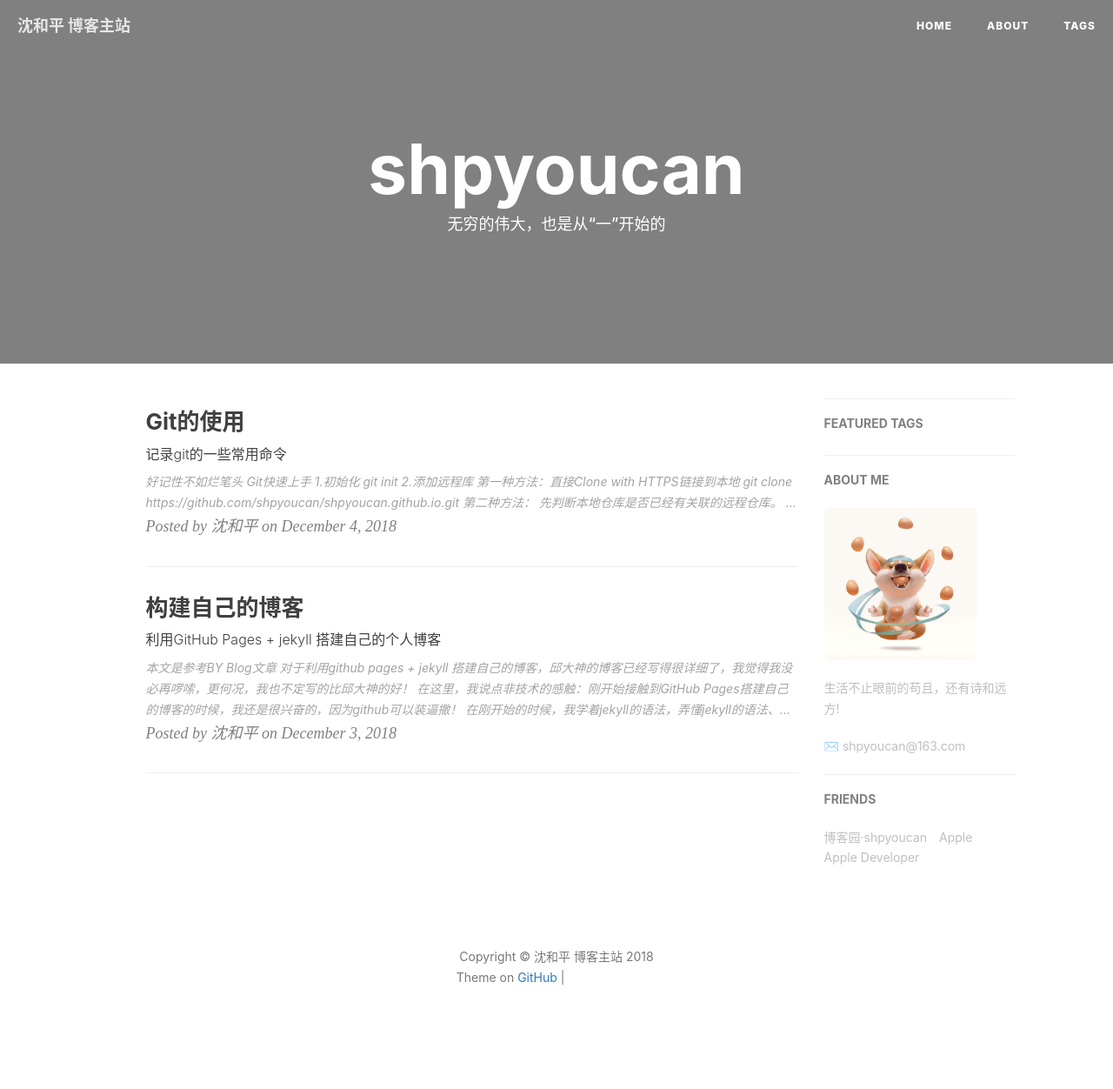
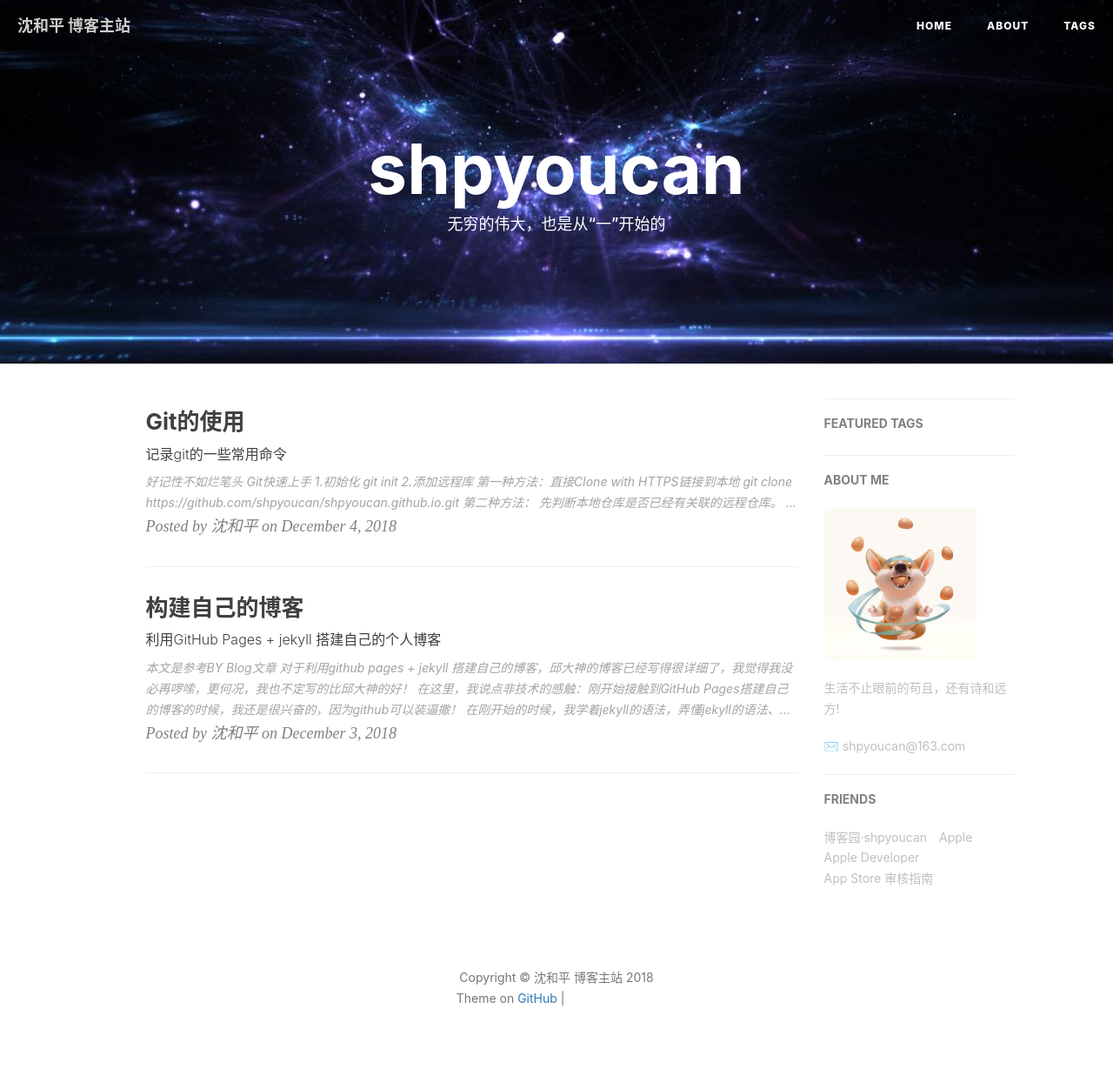
Before and after one commit to eudifnai/eudifnai.github.io, a Jekyll site: the page built from index.html, in a window 1280 px wide. Shown: the whole page at 87% size. Built offline with Jekyll 4.4.1, drawn with Linux system fonts in a browser that asks for light colours; nearby versions of some CDN libraries; the list of posts is cut into pages by our own code; comment, search, counter and statistics services are not loaded; before the commit the page ends 1228 px from its top, so only the background shows below that; grey boxes are pictures that could not be loaded.

Commit message:
1.修复首页背景图片没有的尴尬；2.Home加入App Store审核指导链接

```diff
--- a/_config.yml
+++ b/_config.yml
@@ -105,5 +105,8 @@ friends: [
     },{
         title: "Apple Developer",
         href: "https://developer.apple.com/"
+    },{
+        title: "App Store 审核指南",
+        href: "https://developer.apple.com/cn/app-store/review/guidelines/"
     }
 ]
```
Also changed, not shown: img/post-bg-desk.jpg (added).
